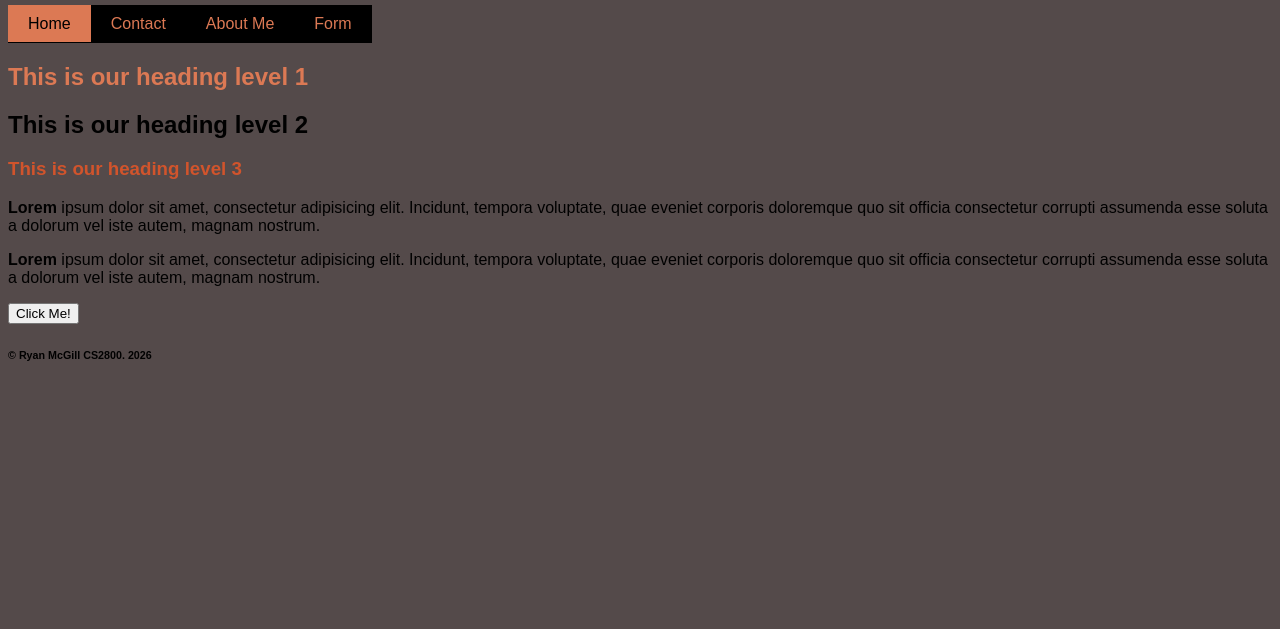
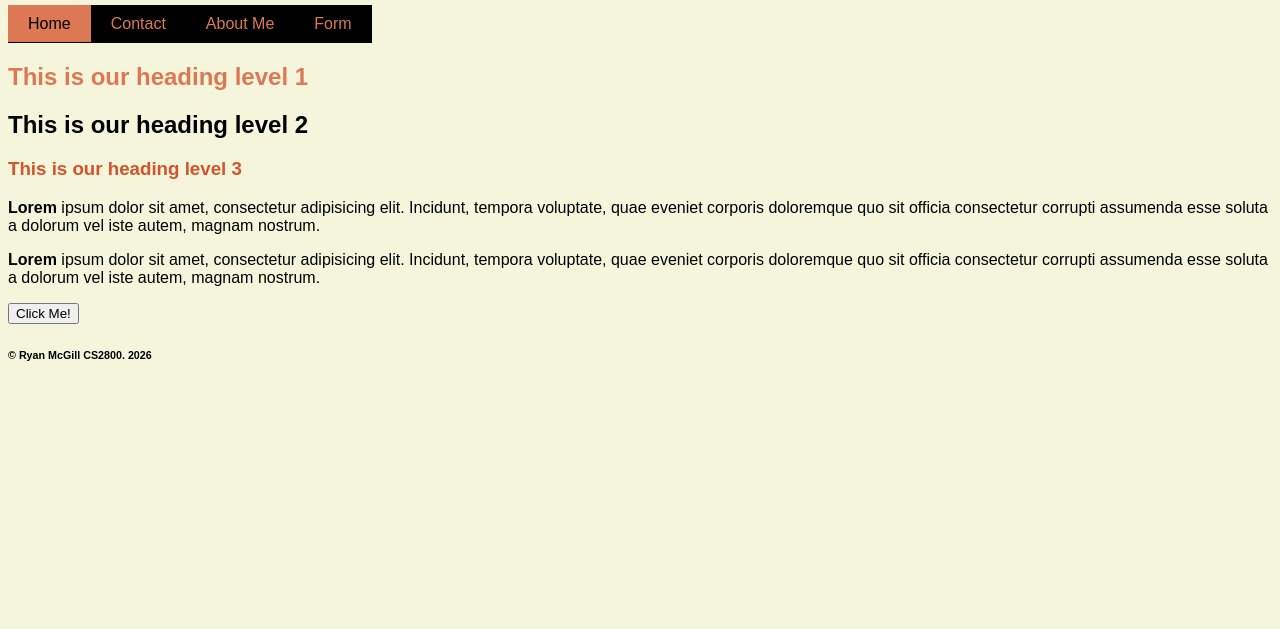
Before and after one commit to WSU-kduncan/ceg3120-cicd-mcgill30-f26, a plain HTML site: page web-content/index.html in a window 1280 px wide. Shown: the part 171-800 px from the top of the page. Drawn offline with Linux system fonts and the light colour scheme.

Commit message:
background color on site changed for v1.1.0

```diff
--- a/web-content/style.css
+++ b/web-content/style.css
@@ -5,7 +5,8 @@ body
 
     color: black;
 
-    background-color: #544A4A;
+    /* background-color: #544A4A; */
+    background-color: beige;
 }
 .navbar ul
 {
```
